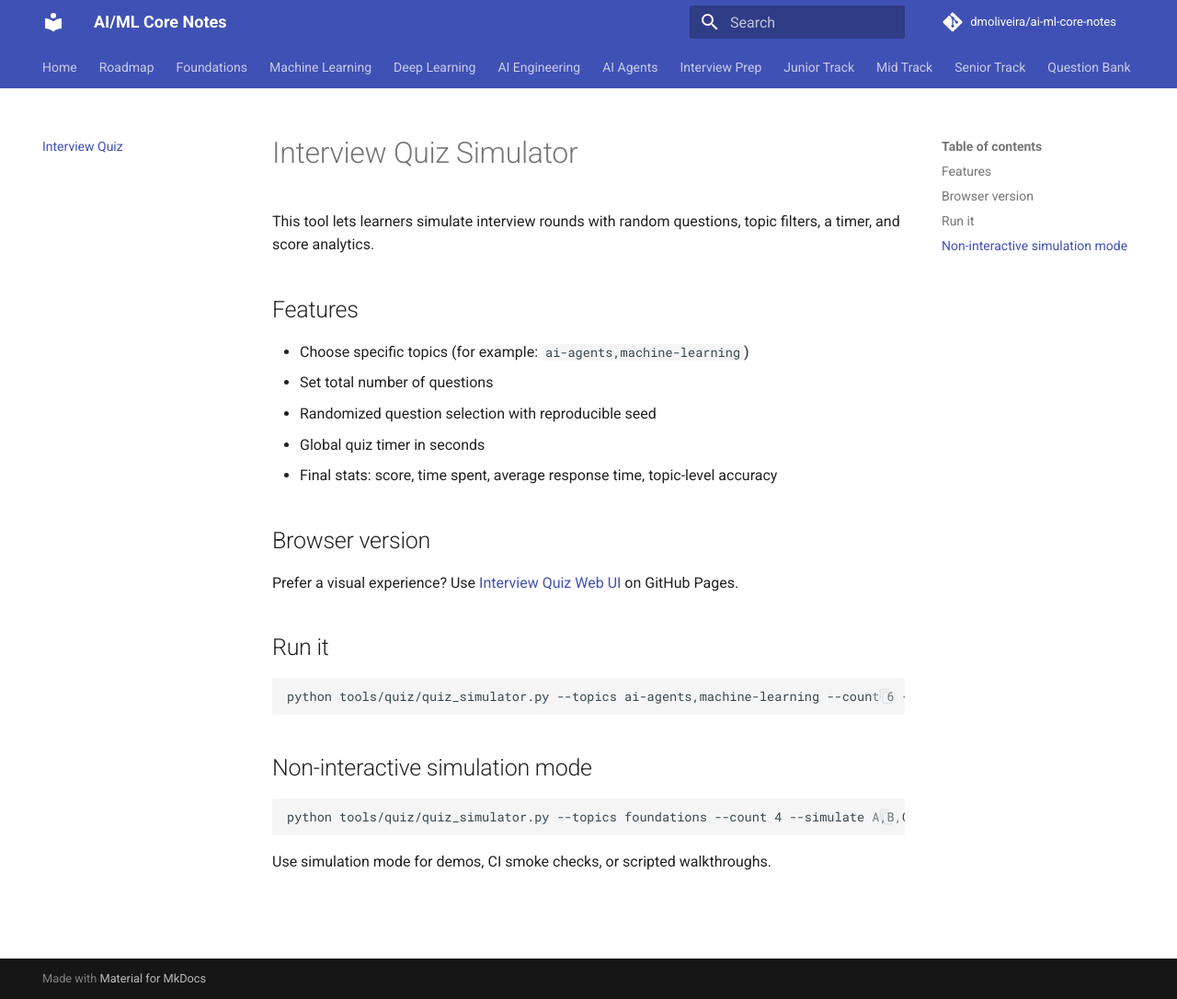
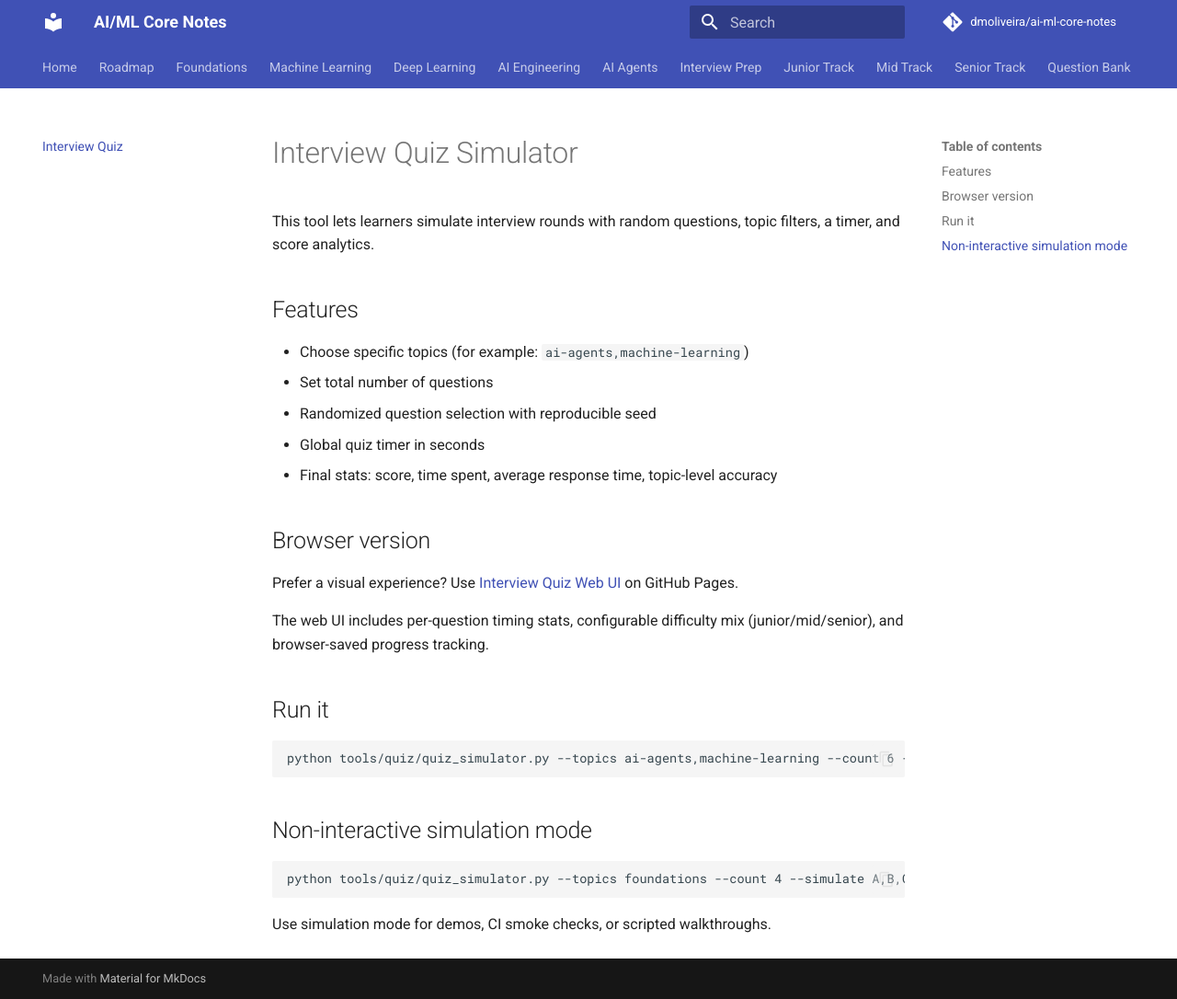
Before and after one commit to dmoliveira/ai-ml-core-notes, an MkDocs documentation site: the page built from docs/practice/interview-quiz.md, in a window 1280 px wide and 1086 px high. Shown: the whole window at 92% size. Built offline with MkDocs 1.6.1 and Material for MkDocs 9.7.7, drawn with Linux system fonts in a browser that asks for light colours; comment, search, counter and statistics services are not loaded.

Commit message:
Document advanced web quiz features in practice guide

````diff
--- a/docs/practice/interview-quiz.md
+++ b/docs/practice/interview-quiz.md
@@ -14,6 +14,8 @@ This tool lets learners simulate interview rounds with random questions, topic f
 
 Prefer a visual experience? Use [Interview Quiz Web UI](quiz-web.md) on GitHub Pages.
 
+The web UI includes per-question timing stats, configurable difficulty mix (junior/mid/senior), and browser-saved progress tracking.
+
 ## Run it
 
 ```bash
````
